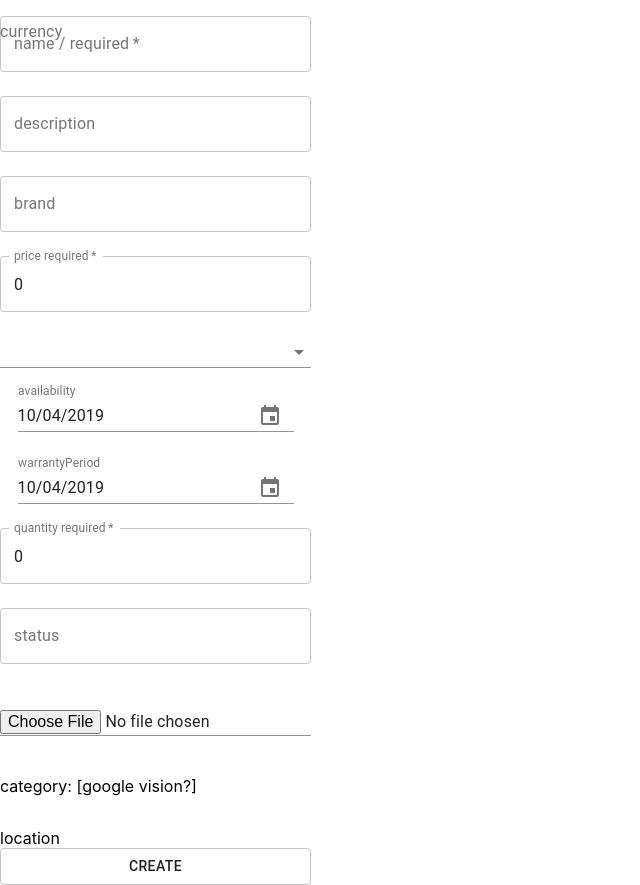
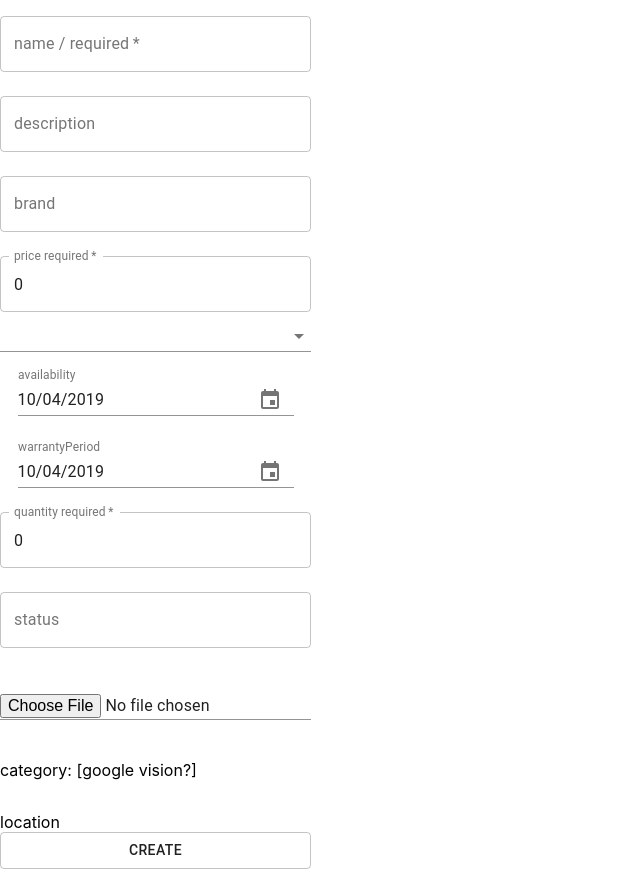
Before and after one commit to IchiBizz/IchiBizz, a React (Create React App) app in the folder client/: page / in a window 1280 px wide. Shown: the whole page, without its empty margins (0-640 px from the left). Built offline with nearby package versions, Linux system fonts and the light colour scheme.

Commit message:
fixed currency

```diff
--- a/client/src/components/AddProduct.js
+++ b/client/src/components/AddProduct.js
@@ -9,7 +9,6 @@ import { makeStyles } from "@material-ui/core/styles";
 import {
   TextField,
   Button,
-  InputLabel,
   FormControl,
   Select,
   MenuItem,
@@ -197,16 +196,16 @@ export default class AddProduct extends Component {
             onChange={this.handleChange}
           />
           {/* currency */}
-          <InputLabel htmlFor="outlined-currency-simple">currency</InputLabel>
           <Select
             value={this.state.currency}
             label="currency"
             onChange={this.handleChange}
-            labelWidth={10}
+            labelWidth={20}
             inputProps={{
               name: "currency",
               id: "outlined-currencey-simple"
             }}
+            name="currency"
           >
             <MenuItem value="">
               <em>currency</em>
@@ -283,7 +282,7 @@ export default class AddProduct extends Component {
           <TextField
             id="outlined-imageUrl"
             label="imageUrl"
-            imageUrl
+            encType="multipart/form-data"
             className={classes.textField}
             type="file"
             name="imageUrl"
```
